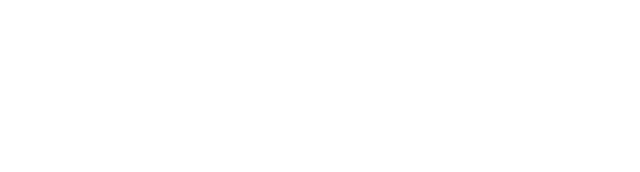
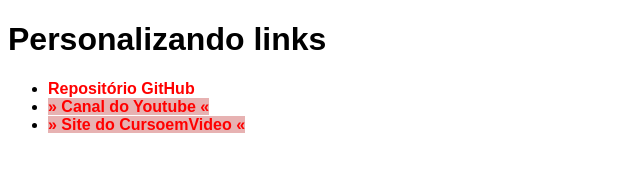
Before and after one commit to jeizacoelho/curso-html5-css3, a plain HTML site: page Exercicios/ex020/links.html in a window 1280 px wide. Shown: the whole page, without its empty margins (0-640 px from the left). Drawn offline with Linux system fonts and the light colour scheme.

Commit message:
Update links.html

```diff
--- a/Exercicios/ex020/links.html
+++ b/Exercicios/ex020/links.html
@@ -3,9 +3,45 @@
 <head>
     <meta charset="UTF-8">
     <meta name="viewport" content="width=device-width, initial-scale=1.0">
-    <title>Document</title>
+    <title>Links</title>
+    <style>
+        body {
+            font-family: Arial, Helvetica, sans-serif;
+        }
+
+        a {
+            color: red;
+            text-decoration: none;
+            font-weight: bold;
+        }
+
+        a:visited {
+            color: darkred;
+        }
+
+        a:active {
+            color: yellow;
+        }
+
+        .especial {
+            background-color: rgba(223, 150, 150, 0.733);
+        }
+        .especial::before {
+            content: '» ';
+        }
+
+        .especial::after {
+            content: ' «';
+        }
+    </style>
 </head>
 <body>
+    <h1>Personalizando links</h1>
 
+    <ul>
+        <li><a href="https://gustavoguanabara.github.io">Repositório GitHub</a></li>
+        <li><a href="https://youtube.com/cursoemvideo/" class="especial">Canal do Youtube</a></li>
+        <li><a href="https://www.cursoemvideo.com" class="especial">Site do CursoemVideo</a></li>
+    </ul>
 </body>
 </html>
```
